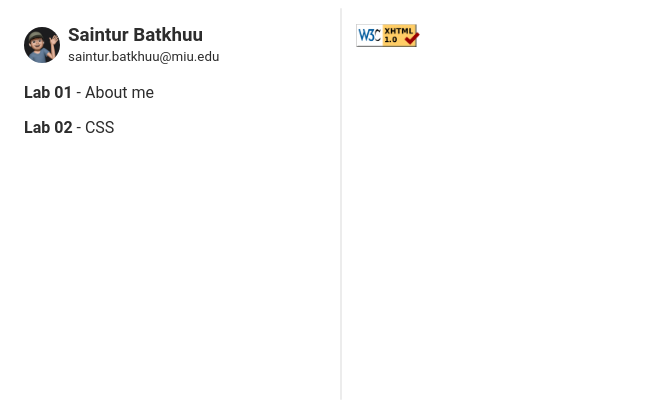
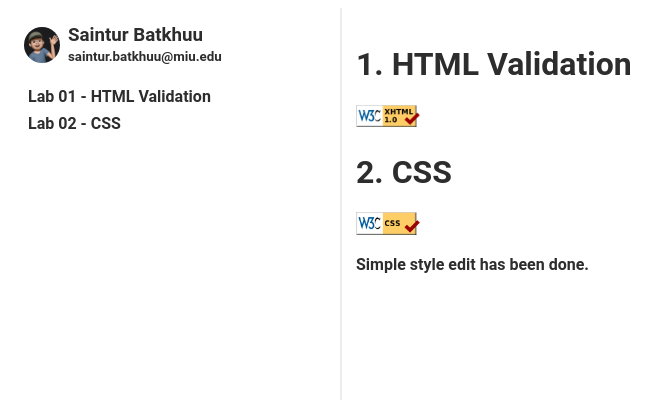
Before and after one commit to sainturb/miu-wap_labs, a plain HTML site: page index.html in a window 1280 px wide. Shown: the whole page, without its empty margins (0-669 px from the left). Drawn offline with Linux system fonts and the light colour scheme; a web font is replaced by a local one.

Commit message:
style and font added

```diff
--- a/index.html
+++ b/index.html
@@ -18,15 +18,26 @@
        </div>
       </div>
       <ul>
-        <li><strong>Lab 01</strong> - About me <menu></menu></li>
-        <li><strong>Lab 02</strong> - CSS <menu></menu></li>
+        <li><a href="#html-validation"><strong>Lab 01</strong> - HTML Validation</a></li>
+        <li><a href="#css"><strong>Lab 02</strong> - CSS</a></li>
       </ul>
     </sidebar>
     <div class="main-body">
       <div>
-        <a href="https://validator.w3.org/nu/?doc=https://sainturb.github.io/wap/">
+        <h1 #html-validation>1. HTML Validation</h2>
+        <a href="https://validator.w3.org/nu/?doc=https://sainturb.github.io/wap/" target="_blank">
           <img width="64" src="HTML-checker.png" alt="html validator"/>
         </a>
+      </div>
+
+      <div>
+        <h1 #css>2. CSS</h2>
+          <a href="https://jigsaw.w3.org/css-validator/validator?uri=https://sainturb.github.io/wap/" target="_blank">
+            <img width="64" src="CSS-checker.png" alt="css validator"/>
+          </a>
+        <p>
+          Simple style edit has been done.
+        </p>
       </div>
     </div>
   </div>
--- a/style.css
+++ b/style.css
@@ -40,6 +40,7 @@ html, body {
   font-family: 'SF-Pro', Roboto;
   color: #2d2d2d;
   overflow: hidden;
+  font-weight: 600;
 }
 .avatar {
   border-radius: 36px;
@@ -74,6 +75,13 @@ sidebar ul {
   margin-left: 0;
   padding-left: 0;
 }
+sidebar ul li {
+  padding: 4px;
+}
+sidebar ul li a {
+  text-decoration: none;
+  color: inherit;
+}
 .main-body:before {
   position: absolute;
   top: 0;
```
Also changed, not shown: CSS-checker.png (added).
